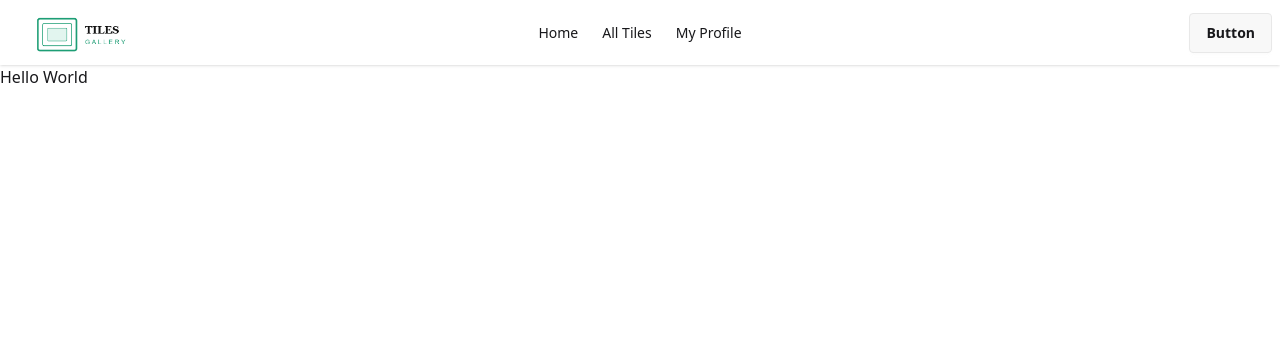
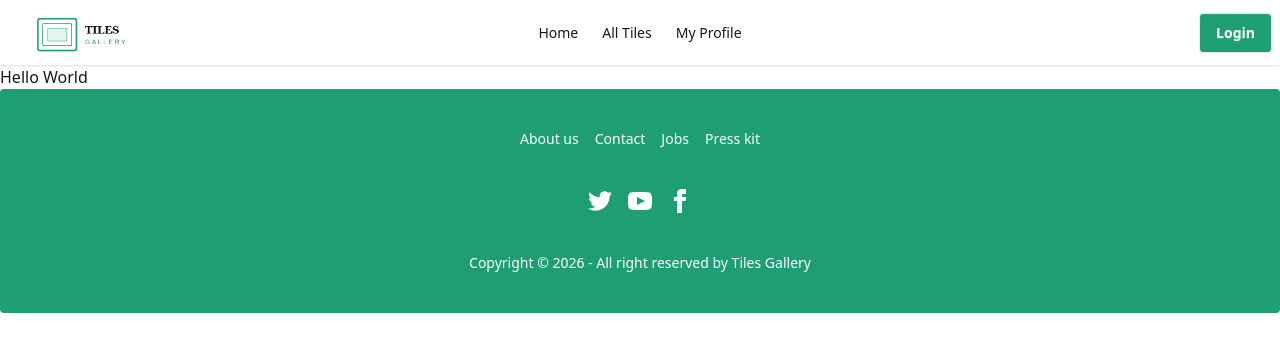
Before and after one commit to Sourav-1026/Tiles-Gallery, a Next.js app: page / in a window 1280 px wide. Shown: the top 352 px of the page. Built offline with nearby package versions, Linux system fonts and the light colour scheme.

Commit message:
footer part done

```diff
--- a/src/app/layout.js
+++ b/src/app/layout.js
@@ -1,6 +1,7 @@
 import { Geist, Geist_Mono } from "next/font/google";
 import "./globals.css";
 import Navbar from "@/components/Navbar";
+import Footer from "@/components/Footer";
 
 const geistSans = Geist({
   variable: "--font-geist-sans",
@@ -13,8 +14,8 @@
 });
 
 export const metadata = {
-  title: "Create Next App",
-  description: "Generated by create next app",
+  title: "Tiles Gallery",
+  description: "Best Tiles Gallery Website in Bangladesh",
 };
 
 export default function RootLayout({ children }) {
@@ -23,6 +24,7 @@
       <body className="min-h-full flex flex-col">
         <Navbar />
         {children}
+        <Footer />
       </body>
     </html>
   );
--- /dev/null
+++ b/src/components/Footer.jsx
@@ -0,0 +1,38 @@
+import React from "react";
+
+const Footer = () => {
+  return (
+    <footer className="footer footer-horizontal footer-center bg-[#1D9E75]  text-white rounded p-10">
+      <nav className="grid grid-flow-col gap-4">
+        <a className="link link-hover">About us</a>
+        <a className="link link-hover">Contact</a>
+        <a className="link link-hover">Jobs</a>
+        <a className="link link-hover">Press kit</a>
+      </nav>
+      <nav>
+        <div className="grid grid-flow-col gap-4">
+          <a>
+            <svg xmlns="http://www.w3.org/2000/svg" width="24" height="24" viewBox="0 0 24 24" className="fill-current">
+              <path d="M24 4.557c-.883.392-1.832.656-2.828.775 1.017-.609 1.798-1.574 2.165-2.724-.951.564-2.005.974-3.127 1.195-.897-.957-2.178-1.555-3.594-1.555-3.179 0-5.515 2.966-4.797 6.045-4.091-.205-7.719-2.165-10.148-5.144-1.29 2.213-.669 5.108 1.523 6.574-.806-.026-1.566-.247-2.229-.616-.054 2.281 1.581 4.415 3.949 4.89-.693.188-1.452.232-2.224.084.626 1.956 2.444 3.379 4.6 3.419-2.07 1.623-4.678 2.348-7.29 2.04 2.179 1.397 4.768 2.212 7.548 2.212 9.142 0 14.307-7.721 13.995-14.646.962-.695 1.797-1.562 2.457-2.549z"></path>
+            </svg>
+          </a>
+          <a>
+            <svg xmlns="http://www.w3.org/2000/svg" width="24" height="24" viewBox="0 0 24 24" className="fill-current">
+              <path d="M19.615 3.184c-3.604-.246-11.631-.245-15.23 0-3.897.266-4.356 2.62-4.385 8.816.029 6.185.484 8.549 4.385 8.816 3.6.245 11.626.246 15.23 0 3.897-.266 4.356-2.62 4.385-8.816-.029-6.185-.484-8.549-4.385-8.816zm-10.615 12.816v-8l8 3.993-8 4.007z"></path>
+            </svg>
+          </a>
+          <a>
+            <svg xmlns="http://www.w3.org/2000/svg" width="24" height="24" viewBox="0 0 24 24" className="fill-current">
+              <path d="M9 8h-3v4h3v12h5v-12h3.642l.358-4h-4v-1.667c0-.955.192-1.333 1.115-1.333h2.885v-5h-3.808c-3.596 0-5.192 1.583-5.192 4.615v3.385z"></path>
+            </svg>
+          </a>
+        </div>
+      </nav>
+      <aside>
+        <p>Copyright © {new Date().getFullYear()} - All right reserved by Tiles Gallery</p>
+      </aside>
+    </footer>
+  );
+};
+
+export default Footer;
--- a/src/components/Navbar.jsx
+++ b/src/components/Navbar.jsx
@@ -41,7 +41,7 @@
         <ul className="menu menu-horizontal px-1">{links}</ul>
       </div>
       <div className="navbar-end">
-        <a className="btn">Button</a>
+        <a className="btn bg-[#1D9E75] text-white">Login</a>
       </div>
     </div>
   );
```
